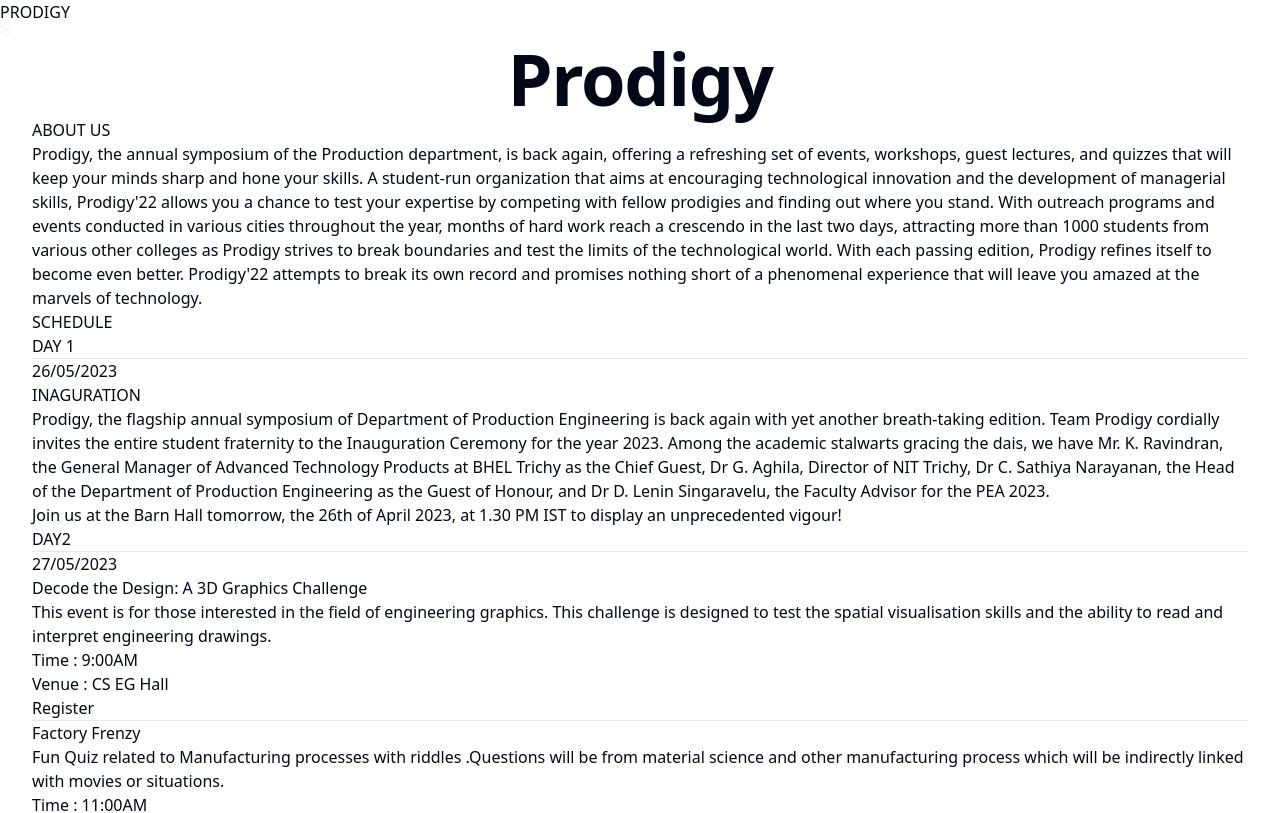
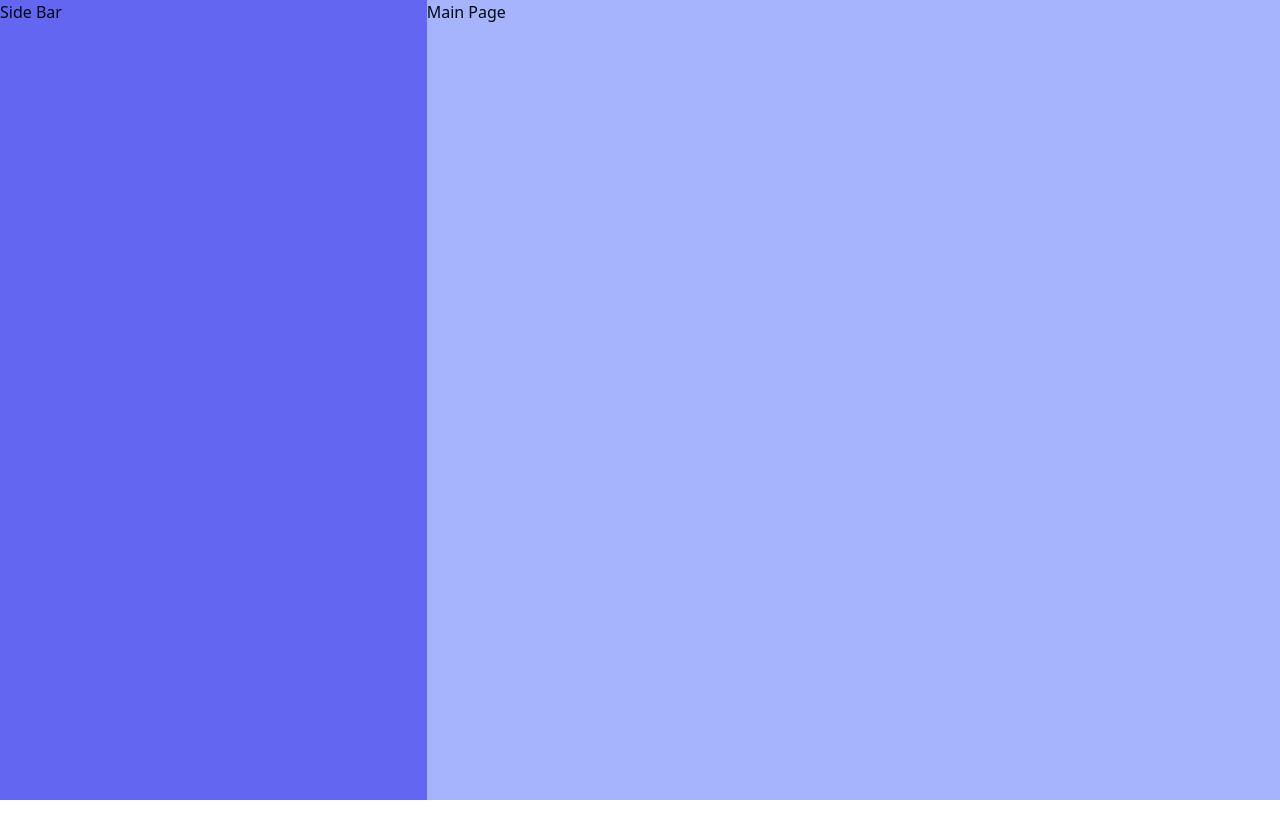
Before and after one commit to Ts-A/Prodigy-Webops, a React (Vite) app: page / in a window 1280 px wide. Shown: the top 813 px of the page. Built offline with nearby package versions, Linux system fonts and the light colour scheme.

Commit message:
resolve #7: integrate tailwind-magicui

```diff
--- a/index.html
+++ b/index.html
@@ -9,7 +9,7 @@
       rel="stylesheet"
     />
     <meta name="viewport" content="width=device-width, initial-scale=1.0" />
-    <link rel="stylesheet" href="index.css">
+    <link rel="stylesheet" href="src/index.css" />
     <title>Prodigy</title>
   </head>
   <body>
--- /dev/null
+++ b/src/components/Layout.jsx
@@ -0,0 +1,12 @@
+import React from "react";
+
+const Layout = () => {
+  return (
+    <div className="grid grid-cols-3 h-full">
+      <div className="bg-indigo-500">Side Bar</div>
+      <div className="bg-indigo-300 col-span-2">Main Page</div>
+    </div>
+  );
+};
+
+export default Layout;
--- a/src/index.css
+++ b/src/index.css
@@ -67,3 +67,10 @@
     @apply bg-background text-foreground;
   }
 }
+
+html,
+body,
+#root {
+  height: 100%;
+  width: 100%;
+}
--- a/src/main.jsx
+++ b/src/main.jsx
@@ -1,6 +1,7 @@
 import React from "react";
 import ReactDOM from "react-dom/client";
 import "./index.css";
+import App from "./pages/App";
 import Home from "./pages/Home";
 
-ReactDOM.createRoot(document.getElementById("root")).render(<Home />);
+ReactDOM.createRoot(document.getElementById("root")).render(<App />);
--- /dev/null
+++ b/src/pages/App.jsx
@@ -0,0 +1,9 @@
+import Layout from "@/components/Layout";
+import BlurIn from "@/components/magicui/blur-in";
+import React from "react";
+
+const App = () => {
+  return <Layout></Layout>;
+};
+
+export default App;
```
